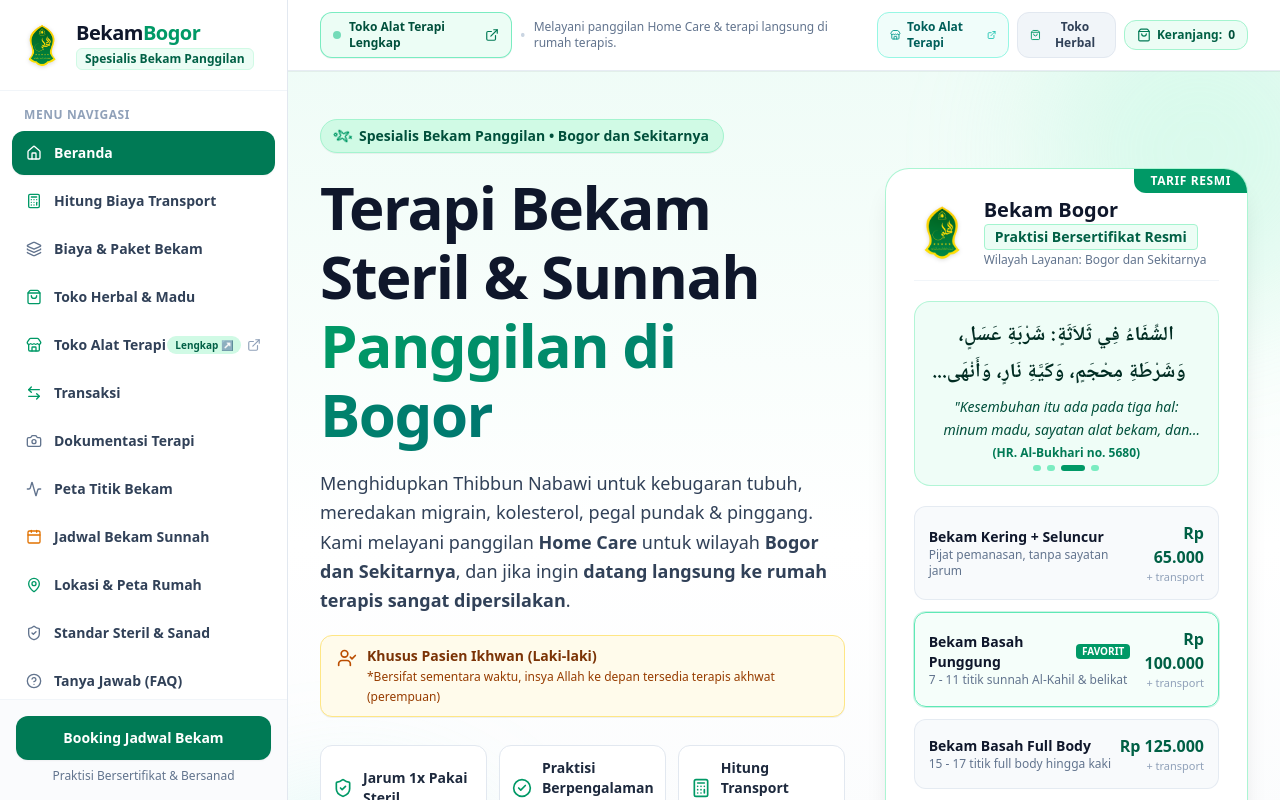
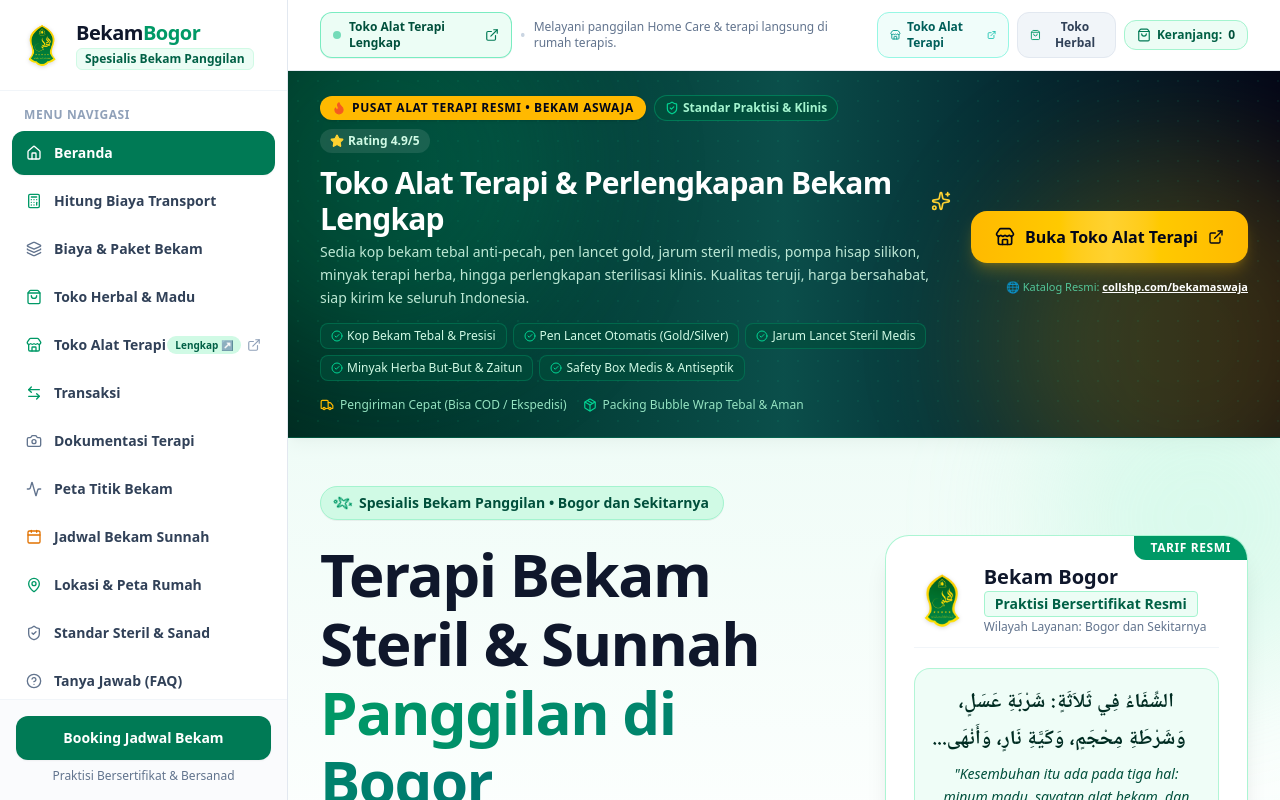
Before and after one commit to prassandrasandria/Bekambogor, a React (Vite) app: page / in a window 1280 px wide. Shown: the top 800 px of the page. Built offline with nearby package versions, Linux system fonts and the light colour scheme.

Commit message:
fix: update WhatsApp contact number
Replace the official contact number across site documentation, metadata, and UI components to ensure accurate communication for booking and inquiries.

```diff
--- a/index.html
+++ b/index.html
@@ -72,7 +72,7 @@
           "logo": "https://bekambogor.my.id/logo.png",
           "image": "https://bekambogor.my.id/logo.png",
           "description": "Layanan spesialis bekam Home Care di wilayah Bogor dan sekitarnya. Ditangani langsung oleh praktisi bersertifikat dan bersanad dengan standar higienis jarum lancet steril sekali pakai.",
-          "telephone": "+6285163518070",
+          "telephone": "+6285158399889",
           "priceRange": "Rp 65.000 - Rp 125.000",
           "currenciesAccepted": "IDR",
           "paymentAccepted": "Cash, Transfer Bank, QRIS",
--- a/public/ai-catalog.json
+++ b/public/ai-catalog.json
@@ -7,7 +7,7 @@
     "documentationUrl": "https://bekambogor.my.id/llms.txt",
     "logoUrl": "https://bekambogor.my.id/logo.png",
     "contact": {
-      "phone": "+6285163518070",
+      "phone": "+6285158399889",
       "url": "https://bekambogor.my.id"
     }
   },
--- a/src/App.tsx
+++ b/src/App.tsx
@@ -1,6 +1,7 @@
 import React, { useState, useEffect } from 'react';
 import { Sidebar } from './components/Sidebar';
 import { Hero } from './components/Hero';
+import { TherapyEquipmentBanner } from './components/TherapyEquipmentBanner';
 import { TransportCalculator } from './components/TransportCalculator';
 import { PhotoCarousel } from './components/PhotoCarousel';
 import { ServicesSection } from './components/ServicesSection';
@@ -327,6 +328,9 @@ export function App() {
 
             {/* Main Body Content Sections */}
             <main className="flex-1">
+              {/* Banner Toko Alat Terapi Lengkap */}
+              <TherapyEquipmentBanner />
+
               {/* Hero Section */}
               <Hero
                 onOpenBooking={handleOpenBooking}
--- /dev/null
+++ b/src/components/TherapyEquipmentBanner.tsx
@@ -0,0 +1,120 @@
+import React from 'react';
+import {
+  Store,
+  Sparkles,
+  ExternalLink,
+  ShieldCheck,
+  Truck,
+  Package,
+  CheckCircle2,
+  Flame,
+  Star
+} from 'lucide-react';
+
+export const TherapyEquipmentBanner: React.FC = () => {
+  const shopUrl = 'https://collshp.com/bekamaswaja';
+
+  const productHighlights = [
+    { label: 'Kop Bekam Tebal & Presisi' },
+    { label: 'Pen Lancet Otomatis (Gold/Silver)' },
+    { label: 'Jarum Lancet Steril Medis' },
+    { label: 'Minyak Herba But-But & Zaitun' },
+    { label: 'Safety Box Medis & Antiseptik' },
+  ];
+
+  return (
+    <aside aria-label="Banner Toko Alat Terapi" className="relative overflow-hidden bg-gradient-to-r from-emerald-950 via-teal-900 to-slate-950 text-white border-b border-emerald-700/50 shadow-lg">
+      {/* Ambient background glows */}
+      <div className="absolute -top-24 -left-24 w-96 h-96 rounded-full bg-emerald-500/20 blur-3xl pointer-events-none" />
+      <div className="absolute -bottom-24 -right-24 w-96 h-96 rounded-full bg-amber-400/20 blur-3xl pointer-events-none" />
+      <div className="absolute inset-0 bg-[radial-gradient(#10b981_1px,transparent_1px)] opacity-10 [background-size:20px_20px] pointer-events-none" />
+
+      <div className="max-w-7xl mx-auto px-4 sm:px-6 lg:px-8 py-5 sm:py-6 relative z-10">
+        <div className="flex flex-col lg:flex-row lg:items-center justify-between gap-5">
+
+          {/* Left Content Area */}
+          <div className="space-y-3 max-w-3xl">
+
+            {/* Top Badges */}
+            <div className="flex flex-wrap items-center gap-2">
+              <span className="inline-flex items-center gap-1.5 px-3 py-1 rounded-full bg-amber-400 text-slate-950 text-xs font-black uppercase tracking-wider shadow-sm">
+                <Flame className="w-3.5 h-3.5 fill-current text-rose-600 animate-pulse" />
+                <span>Pusat Alat Terapi Resmi • Bekam Aswaja</span>
+              </span>
+              <span className="inline-flex items-center gap-1 px-2.5 py-1 rounded-full bg-emerald-900/80 border border-emerald-500/40 text-emerald-200 text-xs font-semibold">
+                <ShieldCheck className="w-3.5 h-3.5 text-emerald-400" />
+                <span>Standar Praktisi &amp; Klinis</span>
+              </span>
+              <span className="hidden sm:inline-flex items-center gap-1 px-2.5 py-1 rounded-full bg-white/10 text-emerald-100 text-xs font-semibold">
+                <Star className="w-3.5 h-3.5 text-amber-300 fill-amber-300" />
+                <span>Rating 4.9/5</span>
+              </span>
+            </div>
+
+            {/* Headline & Description */}
+            <div>
+              <h2 className="text-xl sm:text-2xl lg:text-3xl font-black text-white tracking-tight flex items-center gap-2">
+                <span>Toko Alat Terapi &amp; Perlengkapan Bekam Lengkap</span>
+                <Sparkles className="w-5 h-5 text-amber-300 shrink-0 hidden sm:inline" />
+              </h2>
+              <p className="mt-1 text-xs sm:text-sm text-emerald-100/90 leading-relaxed">
+                Sedia kop bekam tebal anti-pecah, pen lancet gold, jarum steril medis, pompa hisap silikon, minyak terapi herba, hingga perlengkapan sterilisasi klinis. Kualitas teruji, harga bersahabat, siap kirim ke seluruh Indonesia.
+              </p>
+            </div>
+
+            {/* Product Highlight Chips */}
+            <div className="flex flex-wrap items-center gap-1.5 pt-0.5">
+              {productHighlights.map((prod) => (
+                <a
+                  key={prod.label}
+                  href={shopUrl}
+                  target="_blank"
+                  rel="noopener noreferrer"
+                  className="inline-flex items-center gap-1 px-2.5 py-1 rounded-lg bg-emerald-900/60 hover:bg-emerald-800/80 text-emerald-100 border border-emerald-600/40 text-[11px] sm:text-xs font-medium transition-colors"
+                >
+                  <CheckCircle2 className="w-3 h-3 text-emerald-400 shrink-0" />
+                  <span>{prod.label}</span>
+                </a>
+              ))}
+            </div>
+
+            {/* Trust Points */}
+            <div className="flex flex-wrap items-center gap-4 text-[11px] sm:text-xs text-emerald-200/90 pt-1 font-medium">
+              <span className="flex items-center gap-1.5">
+                <Truck className="w-3.5 h-3.5 text-amber-400 shrink-0" />
+                <span>Pengiriman Cepat (Bisa COD / Ekspedisi)</span>
+              </span>
+              <span className="flex items-center gap-1.5">
+                <Package className="w-3.5 h-3.5 text-emerald-400 shrink-0" />
+                <span>Packing Bubble Wrap Tebal &amp; Aman</span>
+              </span>
+            </div>
+
+          </div>
+
+          {/* Right Action / CTA Box */}
+          <div className="flex flex-col sm:flex-row lg:flex-col items-stretch sm:items-center lg:items-end justify-center gap-2.5 shrink-0 pt-2 lg:pt-0">
+            <a
+              href={shopUrl}
+              target="_blank"
+              rel="noopener noreferrer"
+              className="inline-flex items-center justify-center gap-2.5 px-6 py-3.5 rounded-2xl bg-gradient-to-r from-amber-400 via-amber-300 to-amber-400 hover:from-amber-300 hover:to-amber-400 text-slate-950 font-black text-sm sm:text-base shadow-lg shadow-amber-400/25 hover:shadow-xl hover:shadow-amber-400/35 hover:scale-[1.02] active:scale-[0.98] transition-all cursor-pointer group text-center"
+              title="Buka Toko Alat Terapi Lengkap (collshp.com/bekamaswaja)"
+            >
+              <Store className="w-5 h-5 text-slate-950 shrink-0" />
+              <span>Buka Toko Alat Terapi</span>
+              <ExternalLink className="w-4 h-4 text-slate-950 group-hover:translate-x-1 group-hover:-translate-y-0.5 transition-transform shrink-0" />
+            </a>
+
+            <div className="text-center lg:text-right">
+              <span className="text-[11px] text-emerald-300/80 font-medium">
+                🌐 Katalog Resmi: <strong className="text-white underline">collshp.com/bekamaswaja</strong>
+              </span>
+            </div>
+          </div>
+
+        </div>
+      </div>
+    </aside>
+  );
+};
--- a/src/data/treatments.ts
+++ b/src/data/treatments.ts
@@ -57,9 +57,9 @@ export const THERAPIST_INFO = {
   tagline: 'Spesialis Bekam Panggilan',
   description: 'Menghidupkan Thibbun Nabawi untuk kebugaran tubuh, meredakan migrain, kolesterol, pegal pundak & pinggang. Melayani panggilan Home Care untuk wilayah Bogor dan Sekitarnya, dan jika ingin datang langsung ke rumah terapis sangat dipersilakan.',
   address: 'Kp. Leuwisadeng RT 01 RW 03 Kec. Leuwisadeng Kab.Bogor',
-  phone: '085163518070',
-  phoneClean: '6285163518070',
-  whatsappUrl: 'https://wa.me/6285163518070',
+  phone: '085158399889',
+  phoneClean: '6285158399889',
+  whatsappUrl: 'https://wa.me/6285158399889',
   gmapsUrl: 'https://maps.app.goo.gl/zCZNsTtXu6BtTctv7',
   mapCoordinates: { lat: -6.5707973, lng: 106.6064241 },
   transportRatePerKm: 2500, // Rp 2.500 / km (Pulang Pergi: jarak x 2.500)
```
Also changed, not shown: src/components/Navbar.tsx (+4 -4 lines), public/.well-known/ai-catalog.json, public/llms-full.txt, public/llms.txt.
